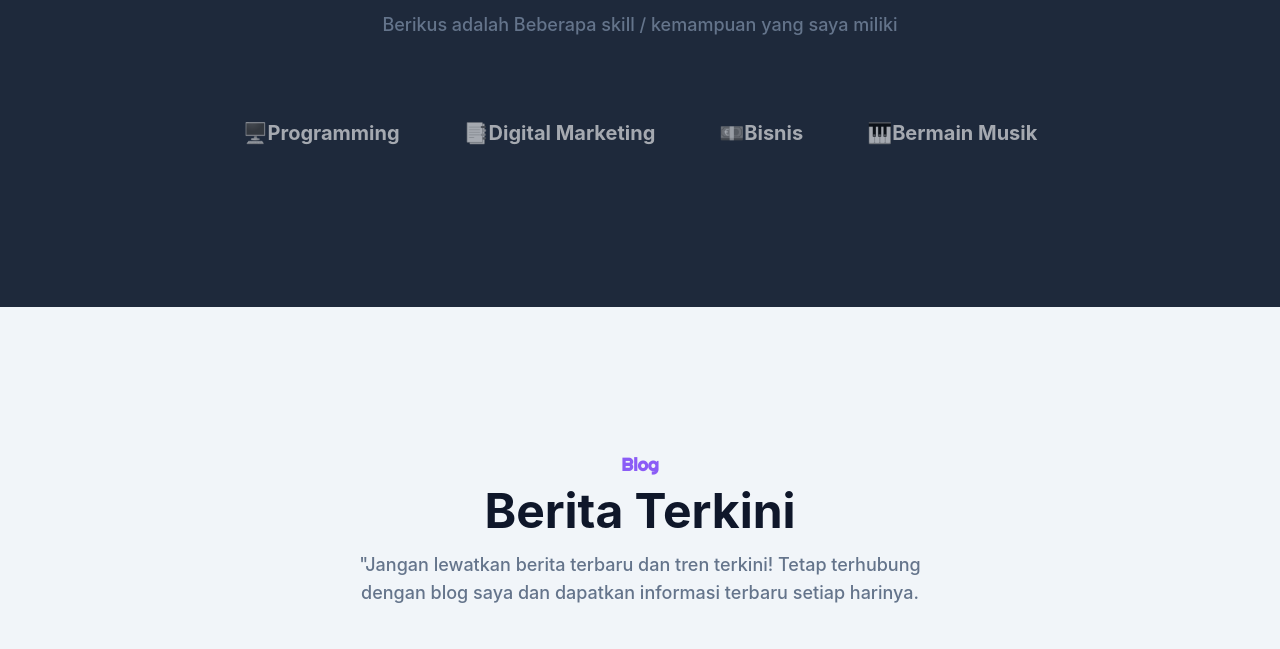
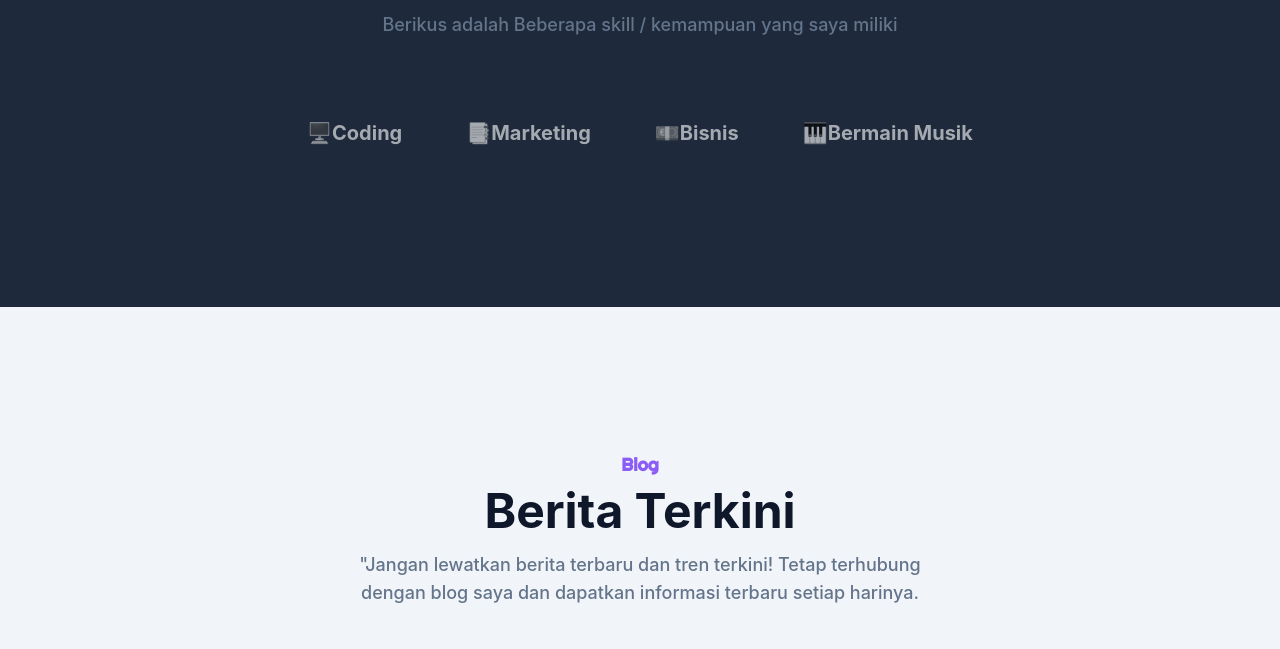
Before and after one commit to HoseaDev1/hoseadev.github.io, a plain HTML site: page index.html in a window 1280 px wide. Shown: the part 2317-2966 px from the top of the page. Drawn offline with Linux system fonts and the light colour scheme; a script that the page names is missing; a web font is replaced by a local one.

Commit message:
portfolio-update

```diff
--- a/index.html
+++ b/index.html
@@ -81,7 +81,7 @@
                             Creator</span></h2>
                     <p class="font-medium text-secondary mb-10 leading-relaxed">Hosea, seorang web developer berbakat,
                         menciptakan situs web elegan dan efektif.</p>
-                    <a href="#" class="text-base font-bold text-white bg-purple
+                    <a href="#contact" class="text-base font-bold text-white bg-purple
                     py-3 px-8 rounded-full hover:shadow-lg hover:opacity-80 transition-all
                     duration-300 ease-in-out">✉️Hubungi
                         Saya</a>
@@ -236,7 +236,7 @@
     </section>
     <!-- Portfolio End -->
 
-    <!-- Client Start -->
+    <!-- Skills Start -->
     <section id="clients" class="pt-36 pb-36 bg-slate-800">
         <div class="container">
             <div class="w-full px-4">
@@ -250,22 +250,22 @@
             </div>
 
             <div class="w-full px-4">
-                <div class="lg:flex lg:flex-wrap items-center justify-center">
+                <div class="flex flex-wrap items-center justify-center">
                     <a href="#" class="max-w-[200px] mx-4 py-4 grayscale opacity-60
                     transition duration-500 hover:grayscale-0 hover:opacity-100 lg:mx-6 xl:mx-8">
-                        <h2 class="text-white font-bold text-xl text-center">🖥️Programming</h2>
+                        <h2 class="text-white font-bold text-xl">🖥️Coding</h2>
                     </a>
                     <a href="#" class="max-w-[200px] mx-4 py-4 grayscale opacity-60
                     transition duration-500 hover:grayscale-0 hover:opacity-100 lg:mx-6 xl:mx-8">
-                        <h2 class="text-white font-bold text-xl text-center">📑Digital Marketing</h2>
+                        <h2 class="text-white font-bold text-xl">📑Marketing</h2>
                     </a>
                     <a href="#" class="max-w-[200px] mx-4 py-4 grayscale opacity-60
                     transition duration-500 hover:grayscale-0 hover:opacity-100 lg:mx-6 xl:mx-8">
-                        <h2 class="text-white font-bold text-xl text-center">💶Bisnis</h2>
+                        <h2 class="text-white font-bold text-xl">💶Bisnis</h2>
                     </a>
                     <a href="#" class="max-w-[200px] mx-4 py-4 grayscale opacity-60
                     transition duration-500 hover:grayscale-0 hover:opacity-100 lg:mx-6 xl:mx-8">
-                        <h2 class="text-white font-bold text-xl text-center">🎹Bermain Musik</h2>
+                        <h2 class="text-white font-bold text-xl">🎹Bermain Musik</h2>
                     </a>
                 </div>
             </div>
```
Also changed, not shown: css/style.css.
